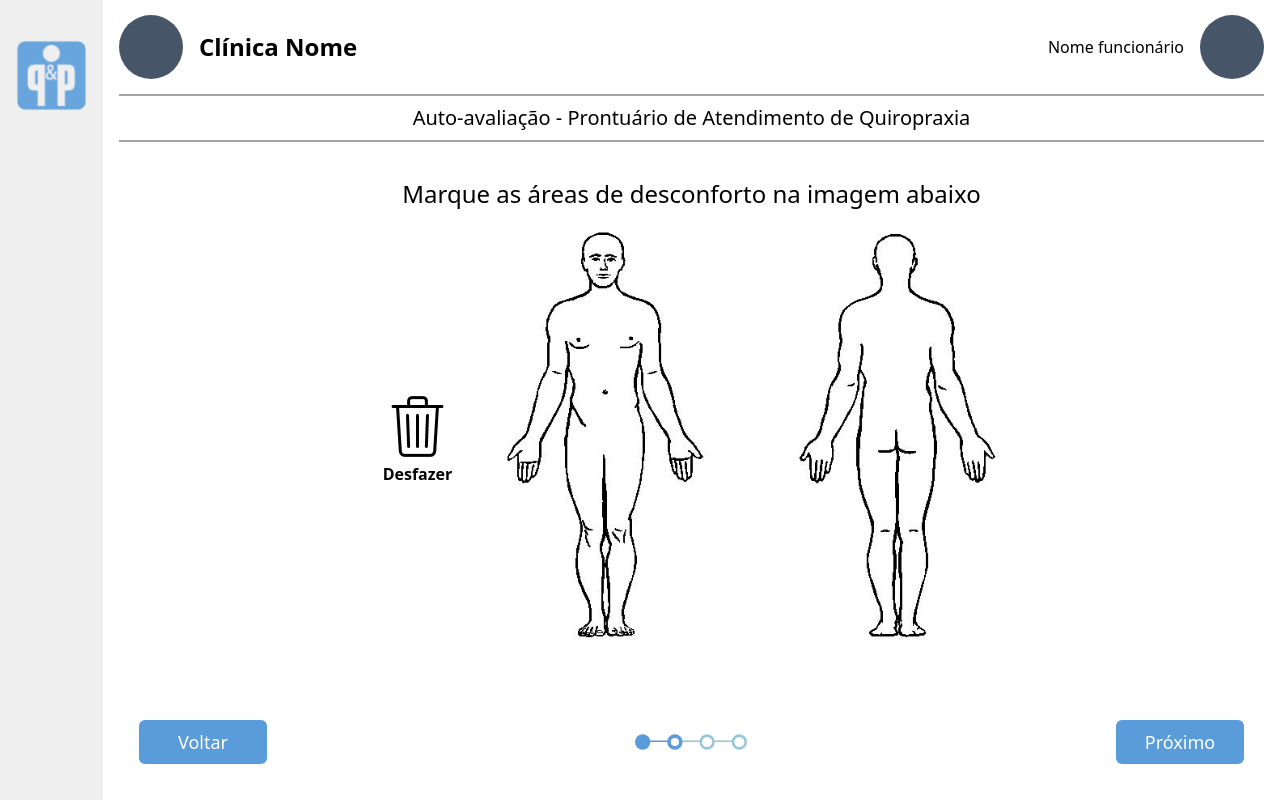
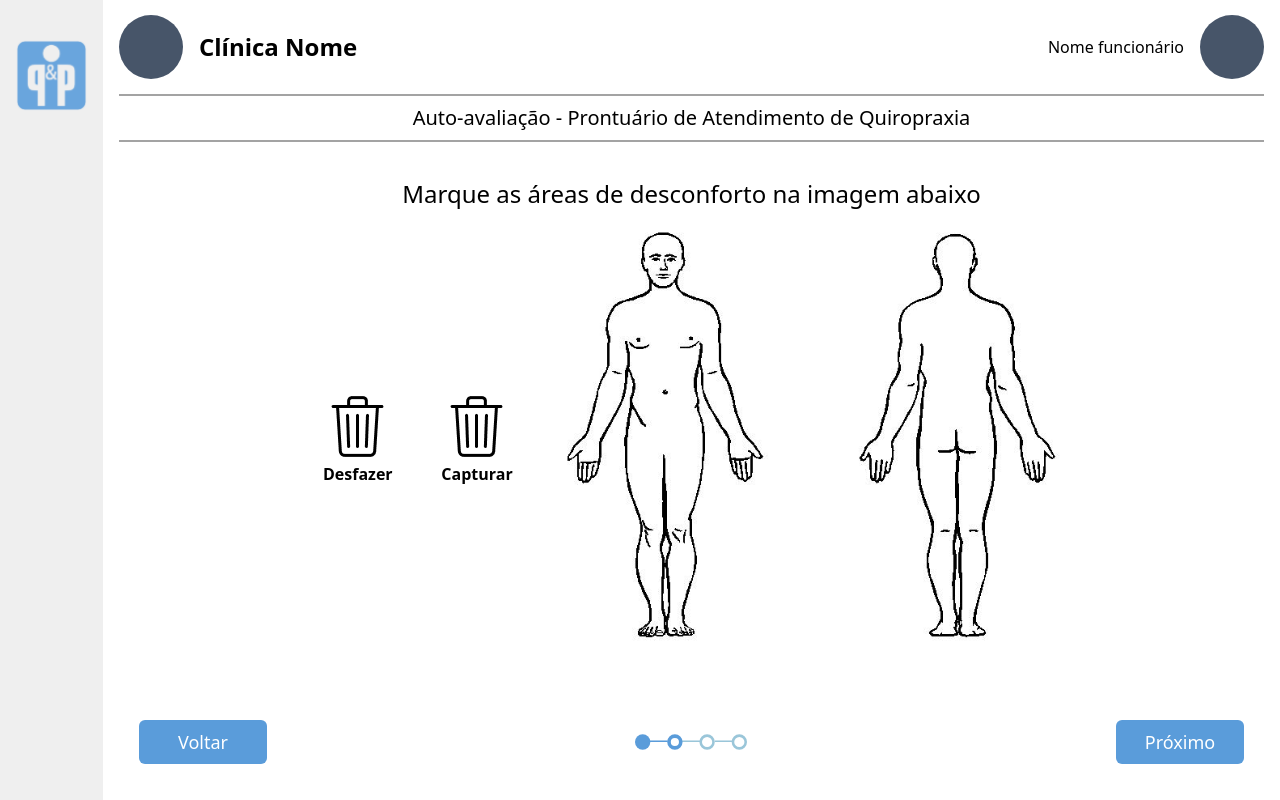
Before and after one commit to maurelio631/Prontu, a React (Vite) app: page / in a window 1280 px wide. Both pictures are taken after a click on the button "Próximo". Built offline with nearby package versions, Linux system fonts and the light colour scheme.

Commit message:
Iniciando o teste de captura de tela

```diff
--- a/src/components/formSteps/formUncomfortableAreas.jsx
+++ b/src/components/formSteps/formUncomfortableAreas.jsx
@@ -60,12 +60,34 @@ export function FormUncomfortableAreas() {
     }, []);
 
     const buttonClear = useRef(null);
+    const buttonCapture = useRef(null);
 
     const limparCanvas = (evento) => {
         evento.preventDefault();
         const canvas = tela.current;
         const contexto = canvas.getContext("2d");
         contexto.clearRect(0, 0, canvas.width, canvas.height);
+    }
+
+    const captureScreenshot = async(evento) => {
+        evento.preventDefault();
+        const canvas = tela.current;
+        const contexto = canvas.getContext("2d");
+        const video = document.createElement('video');
+
+        try {
+            const captureStream = await navigator.mediaDevices.getDisplayMedia({audio:false,video:true});
+            video.srcObject = captureStream;
+            contexto.drawImage(video, 0, 0, window.width, window.height);
+
+            const frame = canvas.toDataURL('image/png');
+            captureStream.getTracks().forEach(track => track.stop());
+            window.location.href = frame;
+
+            console.log(this.frame)
+        }catch(e){
+            console.log(e)
+        }
     }
 
     return (
@@ -77,6 +99,11 @@ export function FormUncomfortableAreas() {
                     <img className="pincel-borracha" src={lixeira} alt="desfazer" />
                     <p className='font-semibold'>Desfazer</p>
                 </button>
+                <button className="limpar hover:bg-azul-principal/10 rounded-md" onClick={captureScreenshot} ref={buttonCapture}>
+                    <img className="pincel-borracha" src={lixeira} alt="desfazer" />
+                    <p className='font-semibold'>Capturar</p>
+                </button>
+
                 <canvas ref={tela} id='tela'></canvas>
             </div>
         </div>
```
